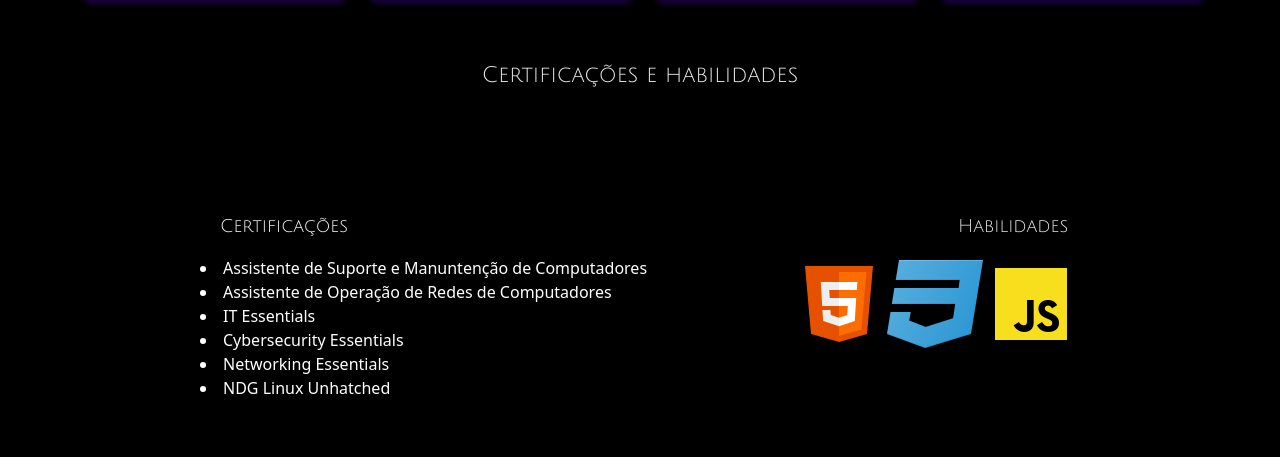
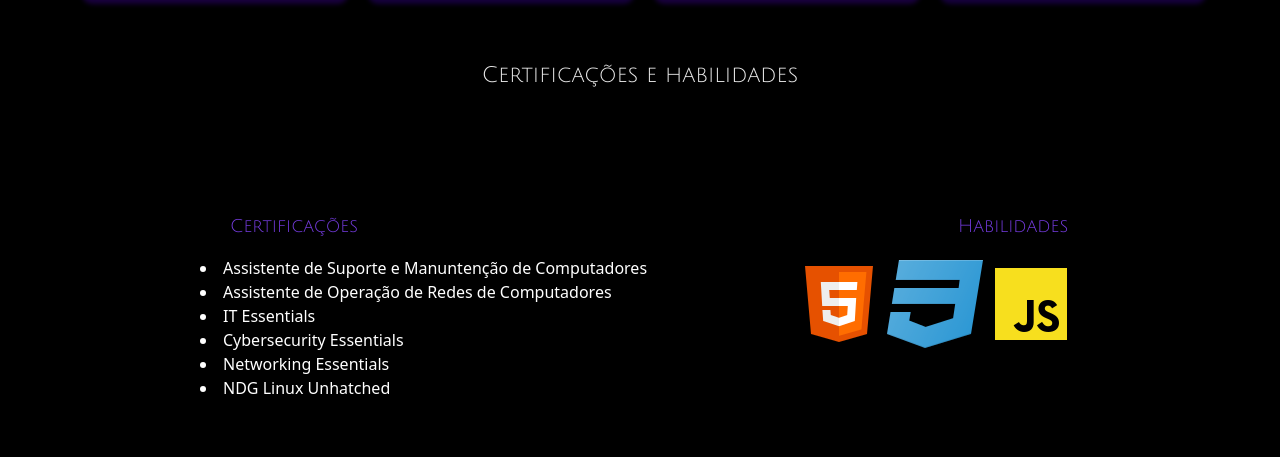
Before and after one commit to lauralopess/sitePortifolio, a plain HTML site: page 28072023/index.html in a window 1280 px wide. Shown: the part 1363-1820 px from the top of the page. Drawn offline with nearby package versions, Linux system fonts and the light colour scheme.

Commit message:
Add files via upload

```diff
--- a/28072023/style/style.css
+++ b/28072023/style/style.css
@@ -405,10 +405,11 @@ footer {
 
 .titleCerti {
     text-align: left;
-    margin-left: 20px;
+    margin-left: 30px;
     padding-bottom: 10px;
     font-size: 18px;
     font-family: 'Julius Sans One', sans-serif;
+    color: #763ce2;
 }
 
 .textCertificacoes {
@@ -434,6 +435,7 @@ footer {
     padding-bottom: 10px;
     font-size: 18px;
     font-family: 'Julius Sans One', sans-serif;
+    color: #763ce2;
 }
 
 .containerCertificacoes {
```
